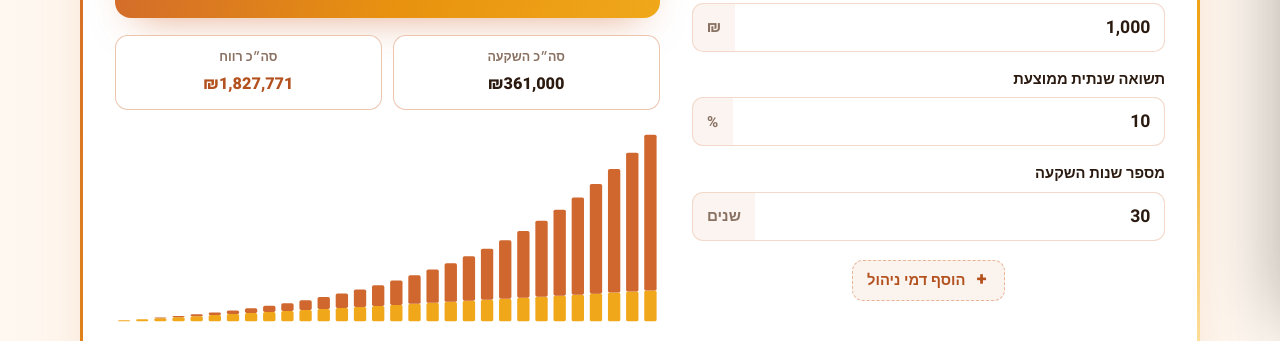
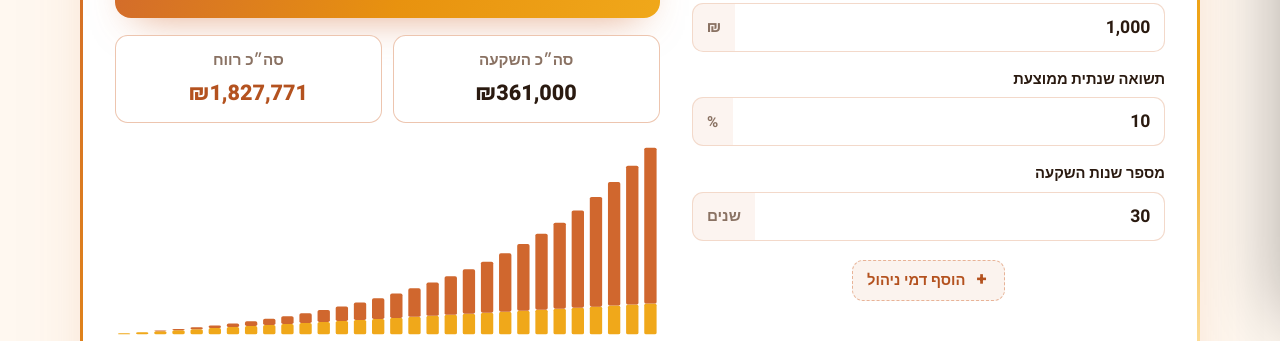
Before and after one commit to oshriamh1-netizen/nadavfried-site, a plain HTML site: page site/calculator.html in a window 1280 px wide. Shown: the part 459-800 px from the top of the page. Drawn offline with Linux system fonts and the light colour scheme.

Commit message:
Update calculator.html

```diff
--- a/site/calculator.html
+++ b/site/calculator.html
@@ -1195,8 +1195,8 @@ html{overflow-x:clip;}
 .cout-val{display:block;font-size:clamp(1.9rem,6vw,2.8rem);font-weight:900;letter-spacing:-.02em;margin-top:.15rem;}
 .cout-grid{display:grid;grid-template-columns:repeat(2,1fr);gap:.7rem;}
 .cstat{background:#fff;border:1.5px solid color-mix(in srgb,var(--brand) 38%,transparent);border-radius:.8rem;padding:.75rem .6rem;text-align:center;}
-.cstat .cs-l{display:block;font-size:.78rem;color:var(--muted);font-weight:600;margin-bottom:.2rem;}
-.cstat .cs-v{display:block;font-size:1.02rem;font-weight:800;color:var(--ink);}
+.cstat .cs-l{display:block;font-size:.95rem;color:var(--muted);font-weight:600;margin-bottom:.2rem;}
+.cstat .cs-v{display:block;font-size:1.35rem;font-weight:800;color:var(--ink);}
 .cstat-profit .cs-v{color:var(--brand-strong);}
 .calc-chart svg{width:100%;height:200px;display:block;}
 .calc-chart .bar-dep{fill:var(--gold);}
```
